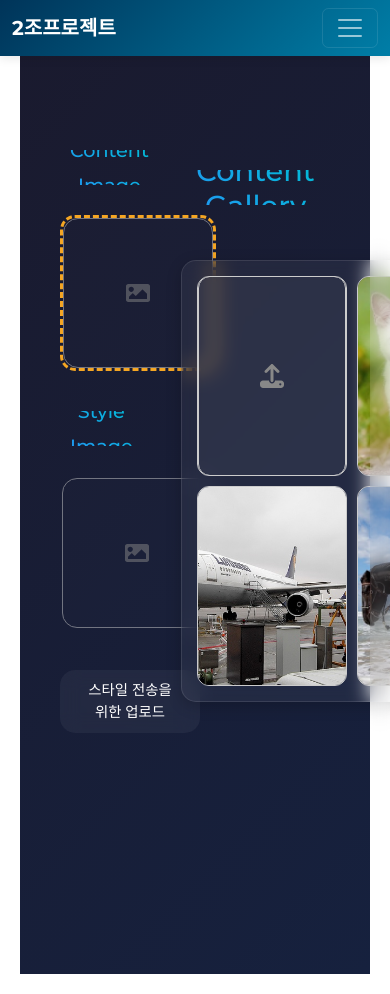
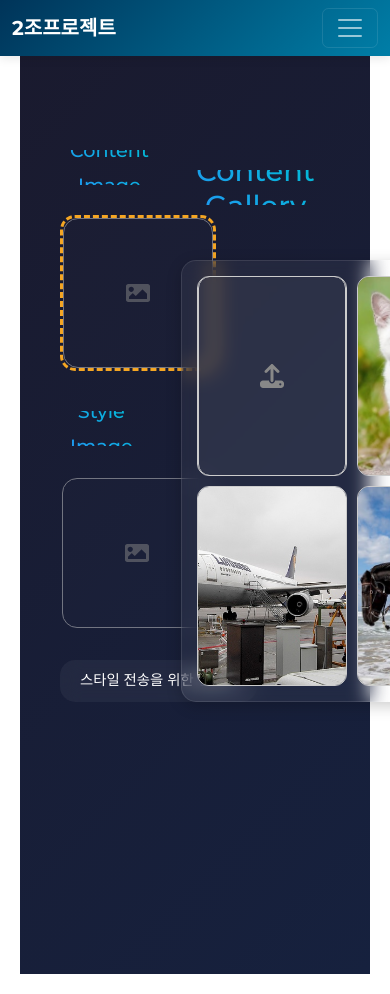
Before and after one commit to HuhGong/selectivemorph4, a React (Create React App) app in the folder front_end/: page /transfer in a window 390 px wide. Shown: the top 994 px of the page. Built offline with nearby package versions, Linux system fonts and the light colour scheme.

Commit message:
ui 수정중 -3

```diff
--- a/front_end/src/PhotoSelector.jsx
+++ b/front_end/src/PhotoSelector.jsx
@@ -279,6 +279,16 @@ function PhotoSelector() {
                             {loading ? '업로드 중...' : '스타일 전송을 위한 업로드'}
                         </button>
 
+                        {/* 클래스를 트랜스퍼 버튼 - outputImages가 있을 때만 표시 */}
+                        {outputImages.length > 0 && (
+                            <button
+                                className="btn btn-primary"
+                                onClick={handleClassTransfer}
+                                disabled={transferLoading || isTransferDisabled}
+                            >
+                                {transferLoading ? '트랜스퍼 중...' : '클래스를 트랜스퍼'}
+                            </button>
+                        )}
                     </div>
                 </div>
 
@@ -359,11 +369,7 @@ function PhotoSelector() {
                 )}
 
 
-                {/* 클래스를 트랜스퍼 버튼 */}
-                <button className="btn btn-primary" onClick={handleClassTransfer}
-                        disabled={transferLoading || isTransferDisabled}>
-                    {transferLoading ? '트랜스퍼 중...' : '클래스를 트랜스퍼'}
-                </button>
+
 
                 {/* 최종 이미지 표시 */}
                 {finalImage && (
@@ -373,6 +379,7 @@ function PhotoSelector() {
                     </div>
                 )}
             </div>
+
             {outputImages.length > 0 && (
                 <div className="result-container">
                     <h4>생성된 이미지</h4>
--- a/front_end/src/styles.css
+++ b/front_end/src/styles.css
@@ -119,11 +119,14 @@
 }
 
 .btn-primary {
-    clear: both;
+    min-width: 250px;
+    width: fit-content;
+    padding: 12px 24px;
+    margin: 20px auto;
     display: block;
-    width: fit-content;
-    /* 버튼 아래 여백 추가 */
-    margin: 30px auto 20px;
+    text-align: center;
+    font-size: 1rem;
+    white-space: nowrap;
 }
 
 .btn-primary:hover {
@@ -139,14 +142,22 @@
     opacity: 0.6;
 }
 
+/* 모바일 환경을 위한 반응형 디자인 */
 @media (max-width: 768px) {
     .btn-primary {
-        min-width: 100px;
-        padding: 6px 12px;
+        min-width: 200px;
+        padding: 10px 20px;
+        font-size: 0.9rem;
+    }
+}
+
+@media (max-width: 480px) {
+    .btn-primary {
+        min-width: 180px;
+        padding: 8px 16px;
         font-size: 0.8rem;
     }
 }
-
 .btn-primary:active {
     transform: translateY(1px);
 }
```
Also changed, not shown: 2 other files (tests, documents, lock files or other folders).
